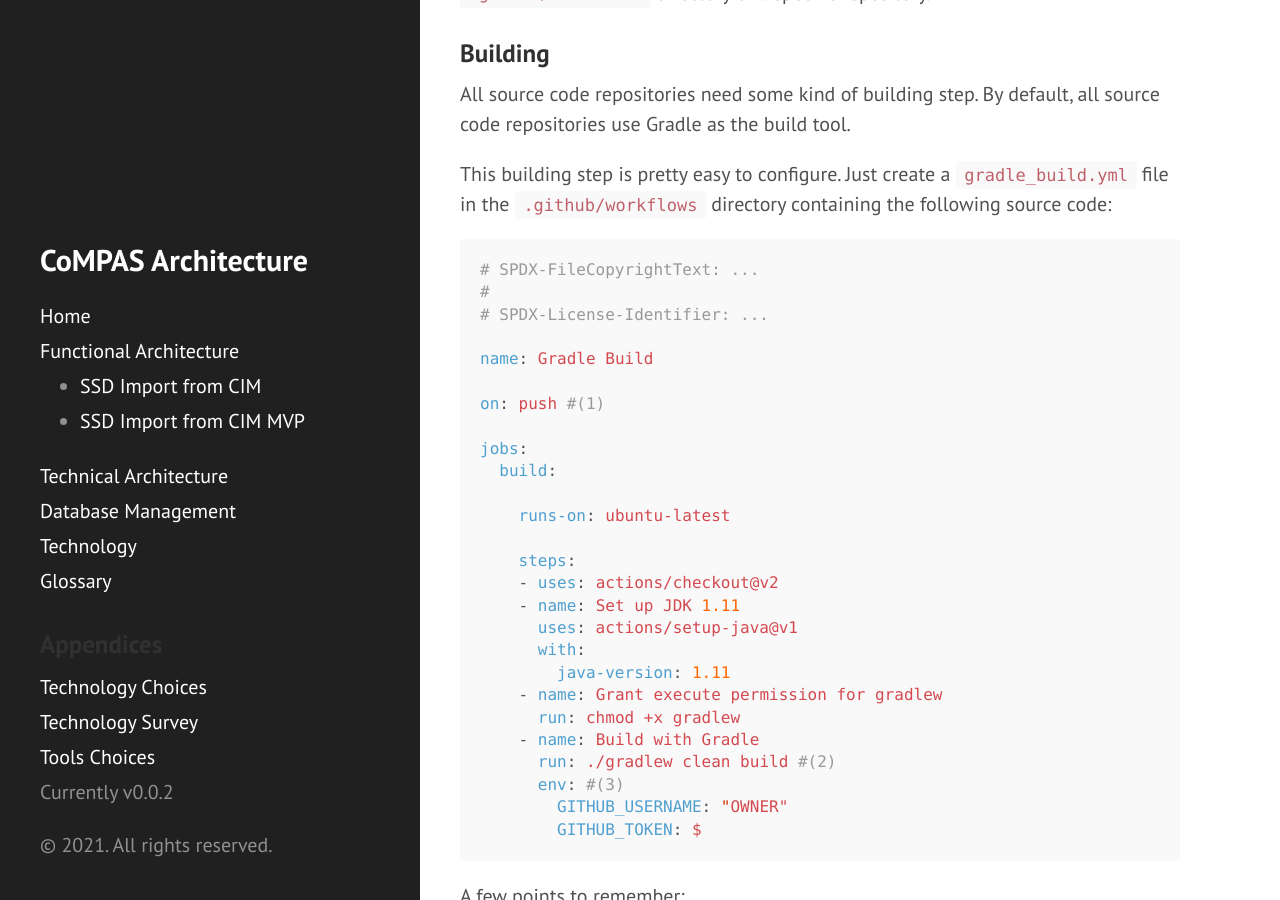
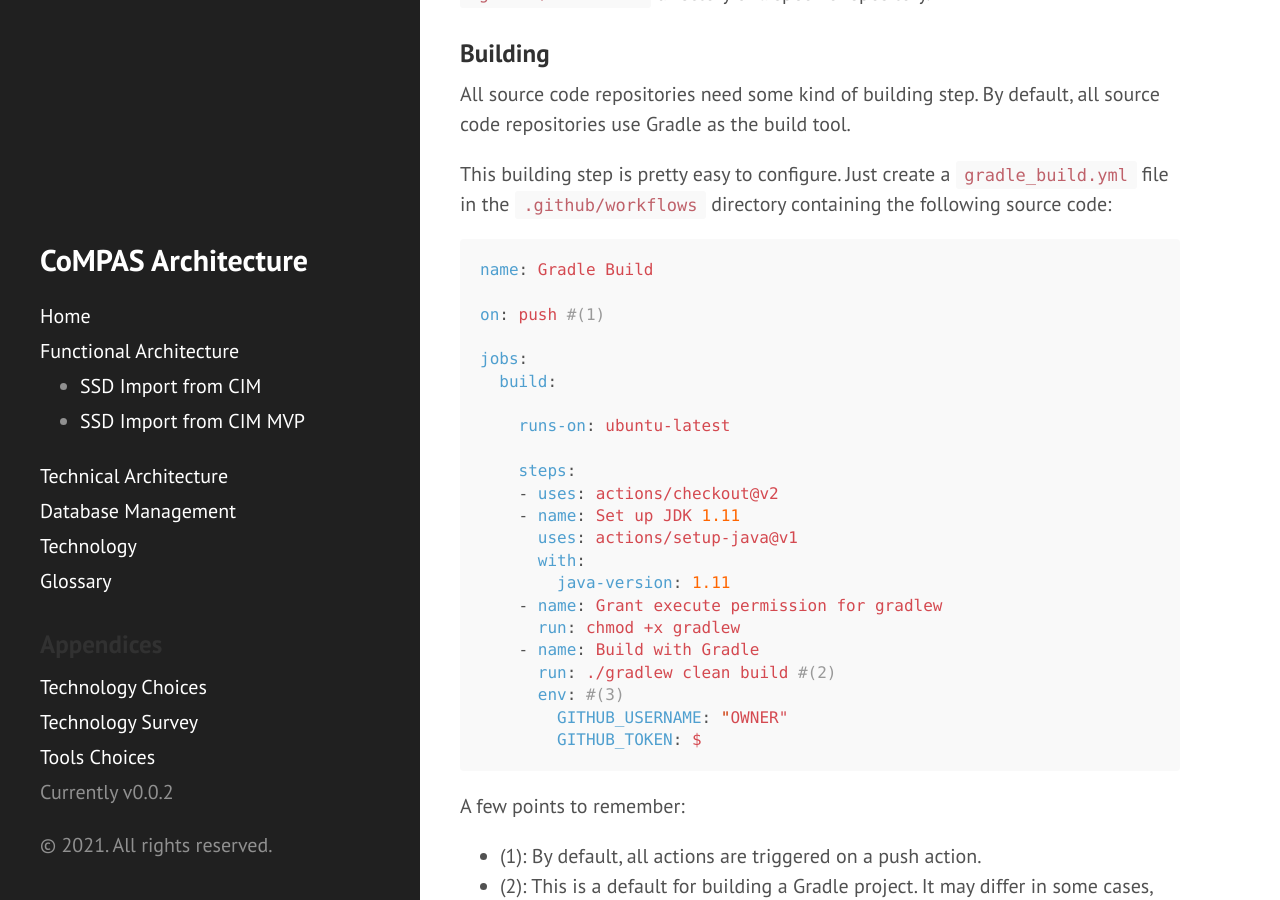
Before and after one commit to com-pas/compas-architecture, a Jekyll site: the page built from technical/GITHUB_ACTIONS.md, in a window 1280 px wide and 900 px high, scrolled down 602 px. Built offline with Jekyll 4.4.1, drawn with Linux system fonts in a browser that asks for light colours; our own code applies the rules of GitHub Pages for plain Markdown files.

Commit message:
Removed REUSE header in example yml
Signed-off-by: Rob Tjalma <rob@tjalma.com>

````diff
--- a/technical/GITHUB_ACTIONS.md
+++ b/technical/GITHUB_ACTIONS.md
@@ -24,10 +24,6 @@ By default, all source code repositories use Gradle as the build tool.
 This building step is pretty easy to configure. Just create a `gradle_build.yml` file in the `.github/workflows` directory containing the following source code:
 
 ```yaml
-# SPDX-FileCopyrightText: ...
-#
-# SPDX-License-Identifier: ...
-
 name: Gradle Build
 
 on: push #(1)
````
